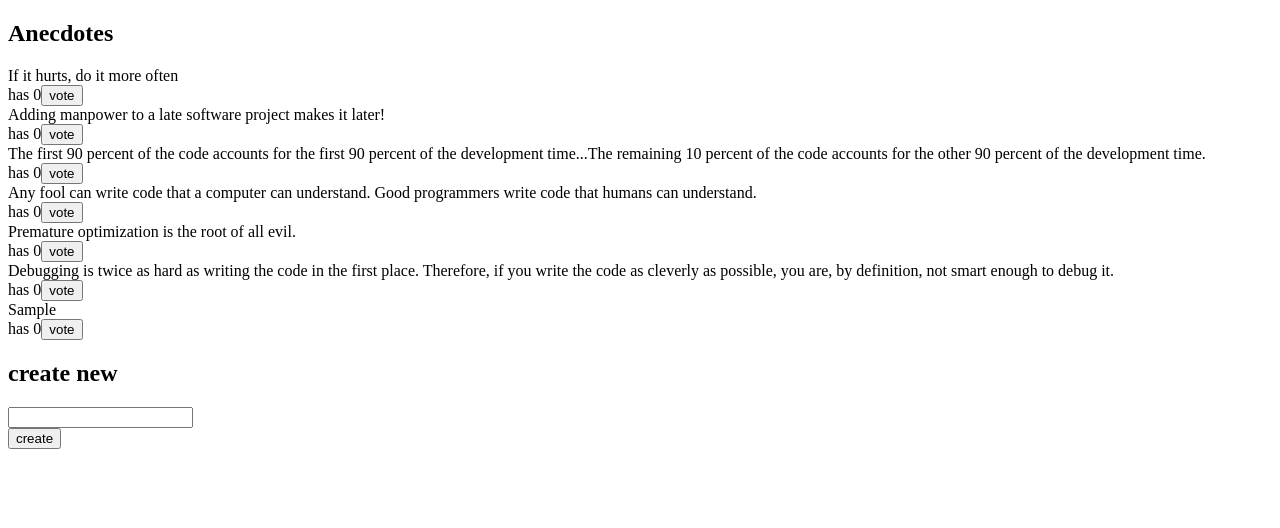
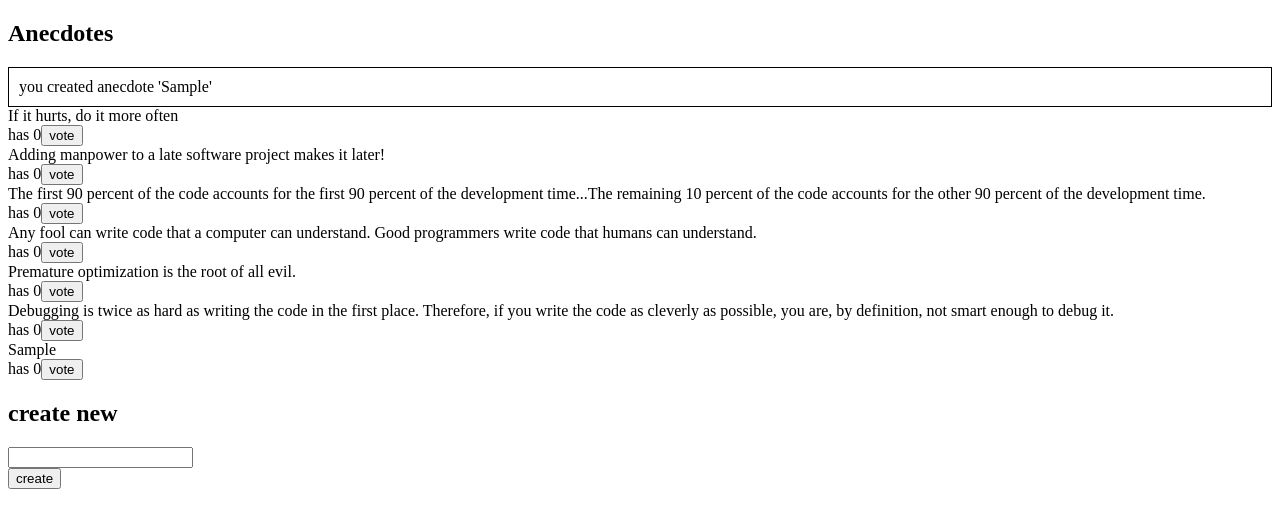
Before and after one commit to Akki-net/redux-anecdotes, a React (Create React App) app: page / in a window 1280 px wide. Both pictures are taken after typing "Sample" into the empty fields and a click on the button "create". Shown: the top 528 px of the page. Built offline with nearby package versions, Linux system fonts and the light colour scheme.

Commit message:
extended the component so that it renders the msg

```diff
--- a/src/App.js
+++ b/src/App.js
@@ -1,11 +1,13 @@
 import React from 'react'
 import AnecdoteForm from './components/AnecdoteForm'
 import AnecdoteList from './components/AnecdoteList'
+import Notification from './components/Notification'
 
 const App = () => {
   return (
     <div>
       <h2>Anecdotes</h2>
+      <Notification />
       <AnecdoteList />
       <AnecdoteForm />
     </div>
--- a/src/components/AnecdoteForm.js
+++ b/src/components/AnecdoteForm.js
@@ -1,6 +1,7 @@
 import React from 'react'
 import { useDispatch } from 'react-redux'
 import { createNew } from '../reducers/anecdoteReducer'
+import { addNotification } from '../reducers/notificationReducer'
 
 const AnecdoteForm = () => {
     const dispatch = useDispatch()
@@ -10,6 +11,7 @@ const AnecdoteForm = () => {
         const anec = event.target.anecdotes.value
         event.target.anecdotes.value = ''
         dispatch(createNew(anec))
+        dispatch(addNotification('MY_ANEC', anec))
     }
 
     return (
--- a/src/components/AnecdoteList.js
+++ b/src/components/AnecdoteList.js
@@ -1,14 +1,16 @@
 import React from 'react'
 import { useSelector, useDispatch } from 'react-redux'
 import { createVote } from '../reducers/anecdoteReducer'
+import { addNotification } from '../reducers/notificationReducer'
 
 const AnecdoteList = () => {
-    const anecdotes = useSelector(state => state)
+    const anecdotes = useSelector(state => state.anecdotes)
     const dispatch = useDispatch()
 
     const vote = (id) => {
-        console.log('vote', id)
+        const myAnec = anecdotes.find(anecdote => anecdote.id === id)
         dispatch(createVote(id))
+        dispatch(addNotification('MY_VOTE', myAnec.content))
     }
 
     return (
--- a/src/components/Notification.js
+++ b/src/components/Notification.js
@@ -1,17 +1,29 @@
-
 import React from 'react'
+import { useSelector } from 'react-redux'
 
 const Notification = () => {
+  const notification = useSelector(state => state.notification)
+
   const style = {
     border: 'solid',
     padding: 10,
     borderWidth: 1
   }
+
+  const showNotification = () => {
+    return (
+      <div style={style}>
+        {notification}
+      </div>
+    )
+  }
+
   return (
-    <div style={style}>
-      render here notification...
+    <div>
+      {notification!=='' && showNotification()}
     </div>
   )
+
 }
 
 export default Notification
--- a/src/index.js
+++ b/src/index.js
@@ -6,7 +6,7 @@ import store from './store'
 
 store.subscribe(() => {
   const storeNow = store.getState()
-  storeNow.sort((a, b) => b.votes - a.votes)
+  storeNow.anecdotes.sort((a, b) => b.votes - a.votes)
 })
 
 ReactDOM.render(
--- a/src/reducers/anecdoteReducer.js
+++ b/src/reducers/anecdoteReducer.js
@@ -20,9 +20,6 @@ const asObject = (anecdote) => {
 const initialState = anecdotesAtStart.map(asObject)
 
 const reducer = (state = initialState, action) => {
-  console.log('state now: ', state)
-  console.log('action', action)
-
   switch(action.type){
     case 'NEW_VOTE':
       return addVote(state, action.data.id)
--- /dev/null
+++ b/src/reducers/notificationReducer.js
@@ -0,0 +1,36 @@
+const notification = ''
+
+const notificationReducer = (state = notification, action) => {
+    switch (action.type) {
+        case 'VOTE': {
+            return state.concat(`you voted '${action.content}'`)
+        }
+        case 'ANECDOTE': {
+            return state.concat(`you created anecdote '${action.content}'`)
+        }
+        default:
+            return ''
+    }
+}
+
+export const addNotification = (value,content) => {
+    if(value === 'MY_ANEC') {
+        return {
+            type: 'ANECDOTE',
+            content
+        }
+    }
+    else if (value === 'MY_VOTE') {
+        return {
+            type: 'VOTE',
+            content
+        }
+    } else {
+        return {
+            type: 'DEFAULT',
+            content
+        }
+    }
+}
+
+export default notificationReducer
--- a/src/store.js
+++ b/src/store.js
@@ -1,6 +1,12 @@
 import { composeWithDevTools } from 'redux-devtools-extension'
-import { createStore } from 'redux'
-import reducer from './reducers/anecdoteReducer'
+import { createStore, combineReducers } from 'redux'
+import anecdoteReducer from './reducers/anecdoteReducer'
+import notificationReducer from './reducers/notificationReducer'
+
+const reducer = combineReducers({
+    anecdotes: anecdoteReducer,
+    notification: notificationReducer
+})
 
 const store = createStore(reducer, composeWithDevTools())
 
```
